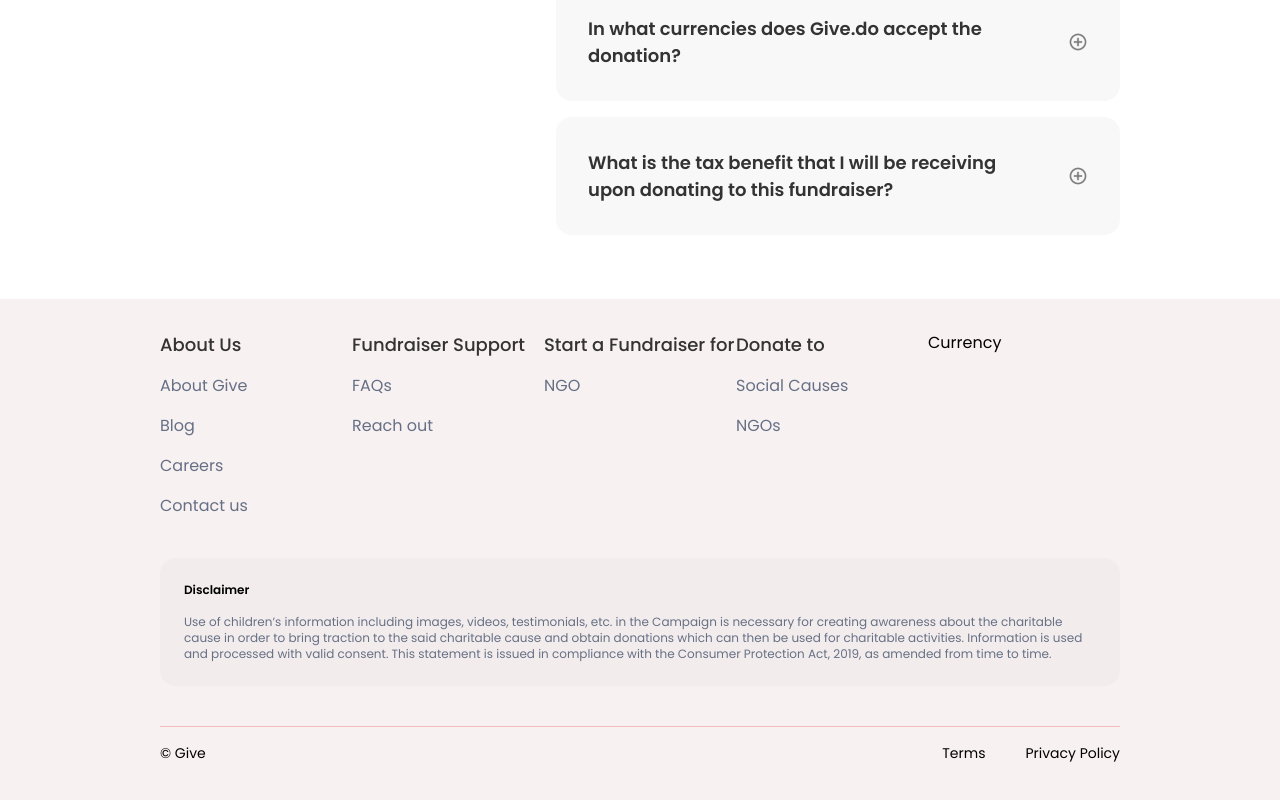
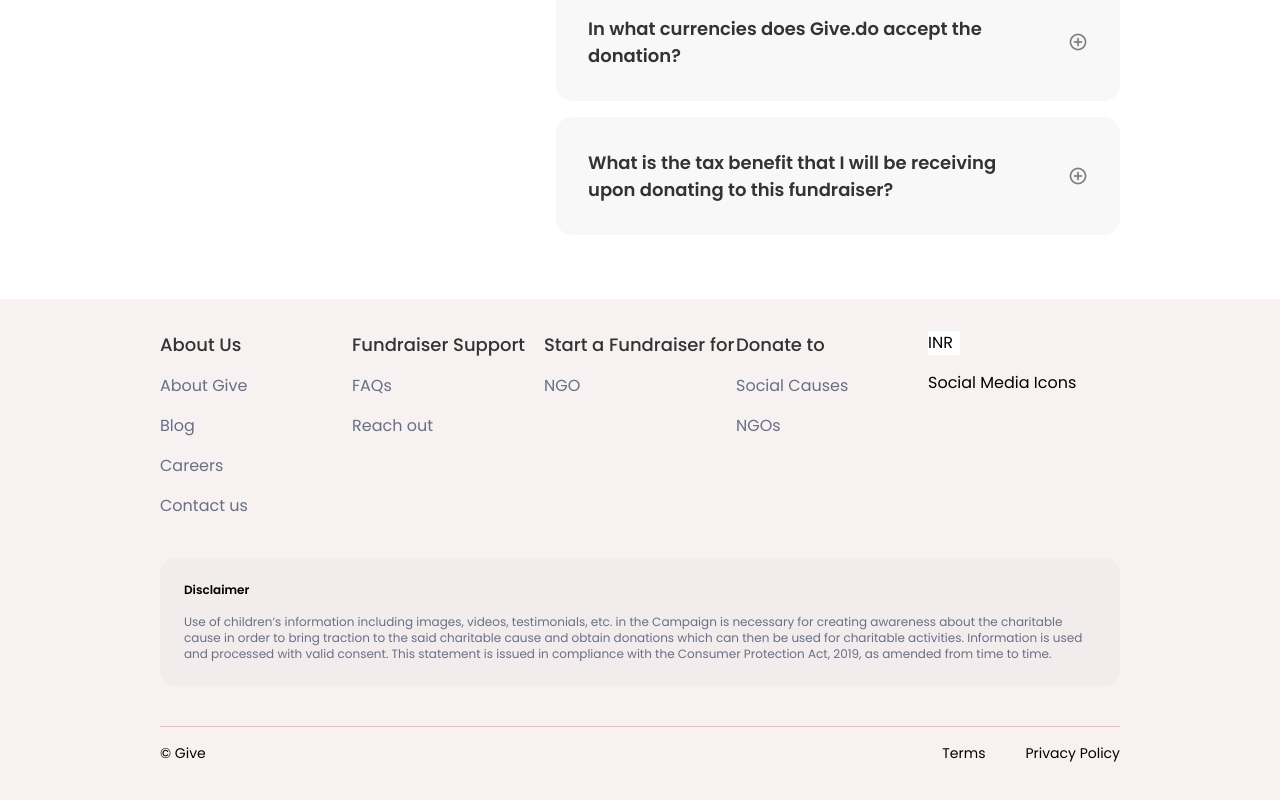
Before and after one commit to baidargul/give-do, a Next.js app: page /fundraisers in a window 1280 px wide. Shown: the part 3170-3970 px from the top of the page. Built offline with nearby package versions, Linux system fonts and the light colour scheme.

Commit message:
added currency selector

```diff
--- a/app/(routes)/components/Footer/Links.tsx
+++ b/app/(routes)/components/Footer/Links.tsx
@@ -1,6 +1,7 @@
 import React from 'react'
 import LinkTitle from './LinkTitle'
 import Link from './Link'
+import CurrencySelector from '@/components/Site/ComboBoxs/CurrencySelector'
 
 type Props = {}
 
@@ -28,7 +29,10 @@ const Links = (props: Props) => {
                 <Link name='Social Causes' />
                 <Link name='NGOs' />
             </div>
-            <div>Currency</div>
+            <div className='flex flex-col gap-2 tablet:gap-4'>
+                <div><CurrencySelector /></div>
+                <div>Social Media Icons</div>
+            </div>
         </div>
     )
 }
--- a/app/(routes)/fundraisers/components/Title/Title.tsx
+++ b/app/(routes)/fundraisers/components/Title/Title.tsx
@@ -6,7 +6,7 @@ type Props = {}
 const Title = (props: Props) => {
     return (
         <div className=''>
-            <div className="tablet:hidden border mb-5 p-2 border-dashed border-slate-400 rounded-md text-center h-52 flex items-center justify-between">
+            <div className="tablet:hidden border mb-5 p-2 border-dashed border-slate-400 rounded-md text-center w-[790.4px] h-[400px] flex items-center justify-between">
                 Image / Video
             </div>
             <div className='p-4 tablet:p-0'>
--- /dev/null
+++ b/components/Site/ComboBoxs/CurrencySelector.tsx
@@ -0,0 +1,18 @@
+'use client'
+import React from 'react'
+
+type Props = {}
+
+const CurrencySelector = (props: Props) => {
+
+  return (
+    <div>
+        <select className='bg-white appearance-none'>
+            <option className='bg-white hover:bg-white focus:bg-white appearance-none'>INR</option>
+            <option className='bg-white hover:bg-white focus:bg-white appearance-none'>USD</option>
+        </select>
+    </div>
+  )
+}
+
+export default CurrencySelector
```
